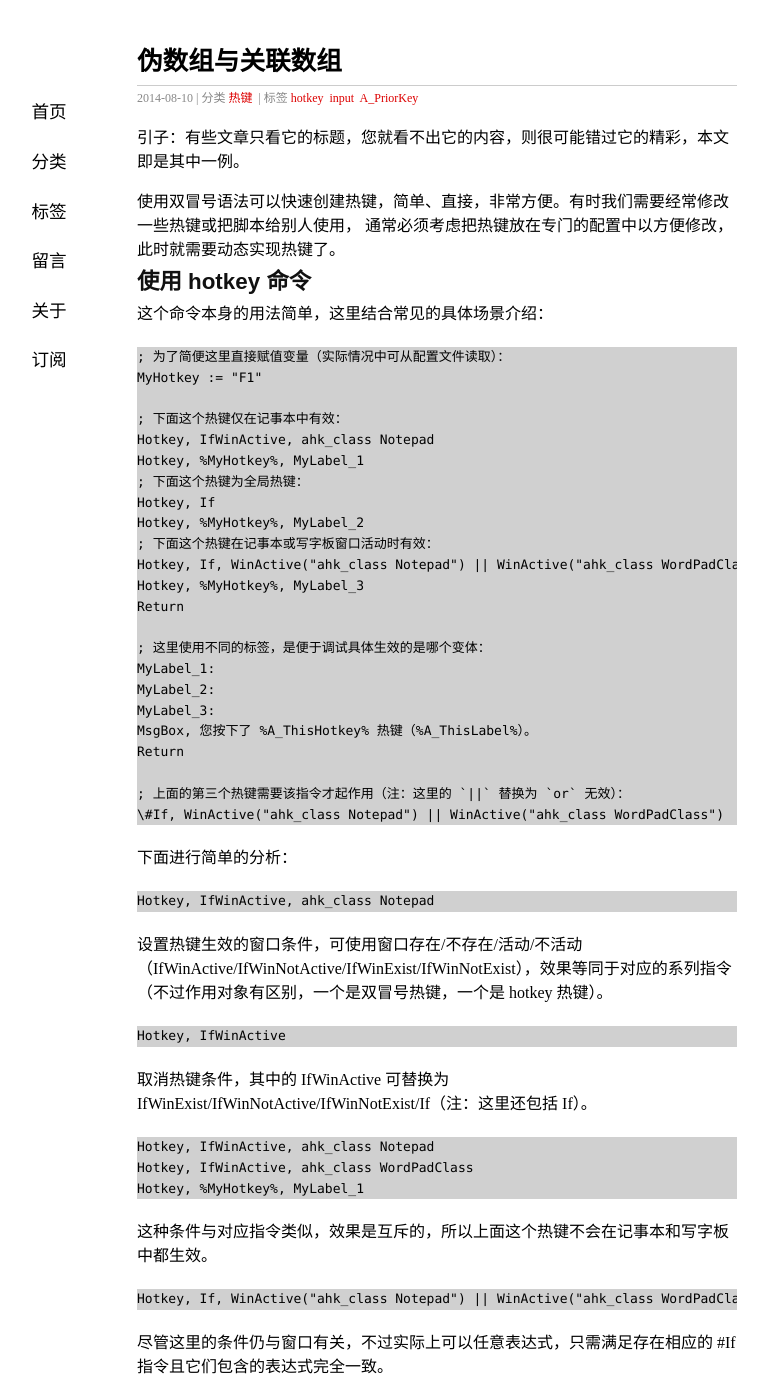
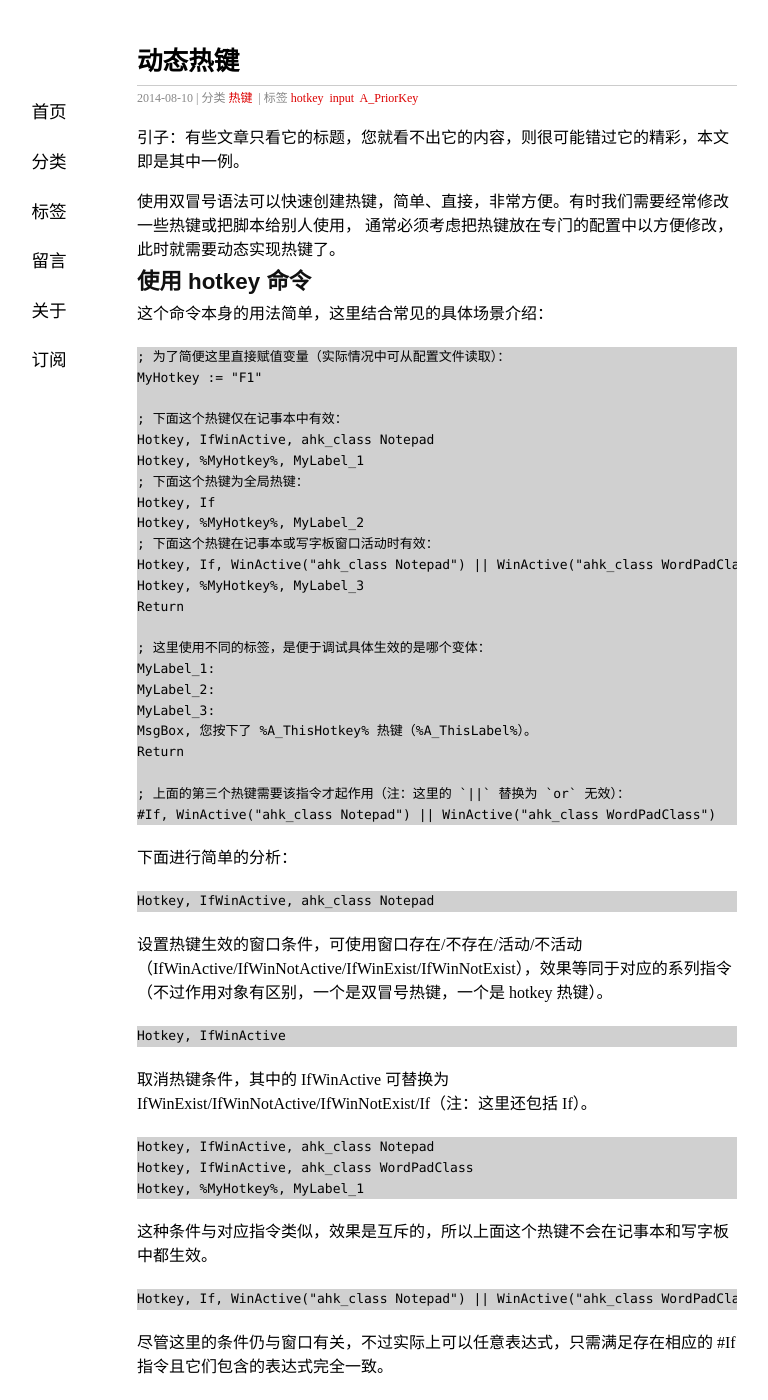
Before and after one commit to amnesiac10/amnesiac10.github.io, a Jekyll site: the page built from _posts/2014-08-10-dynamic-hotkey.md, in a window 1280 px wide and 1400 px high. Shown: the whole window, without its empty margins (203-971 px from the left). Built offline with Jekyll 4.4.1, drawn with Linux system fonts in a browser that asks for light colours; Markdown is read by kramdown in place of the engine named in the settings; comment, search, counter and statistics services are not loaded; some of the changed text lies outside the part shown.

Commit message:
Fixing...

```diff
--- a/_posts/2014-08-10-dynamic-hotkey.md
+++ b/_posts/2014-08-10-dynamic-hotkey.md
@@ -1,8 +1,8 @@
 ---
 date: 2014-08-10 10:16:23+08:00
 layout: post
-title: 伪数组与关联数组
-thread: 24
+title: 动态热键
+thread:
 categories: 热键
 tags: hotkey input A_PriorKey
 ---
@@ -38,7 +38,7 @@ MsgBox, 您按下了 %A_ThisHotkey% 热键（%A_ThisLabel%）。
 Return
 
 ; 上面的第三个热键需要该指令才起作用（注：这里的 `||` 替换为 `or` 无效）：
-\#If, WinActive("ahk_class Notepad") || WinActive("ahk_class WordPadClass")
+#If, WinActive("ahk_class Notepad") || WinActive("ahk_class WordPadClass")
 {% endhighlight %}
 
 下面进行简单的分析：
@@ -70,7 +70,7 @@ Hotkey, If, WinActive("ahk_class Notepad") || WinActive("ahk_class WordPadClass"
 尽管这里的条件仍与窗口有关，不过实际上可以任意表达式，只需满足存在相应的 #If 指令且它们包含的表达式完全一致。
 
 {% highlight ahk %}
-\#If, WinActive("ahk_class Notepad") || WinActive("ahk_class WordPadClass")
+#If, WinActive("ahk_class Notepad") || WinActive("ahk_class WordPadClass")
 {% endhighlight %}
 
 原本 #If 指令是与位置有关，但由于这个脚本中没有双冒号热键和热字串，所以这里放在什么位置关系不大。
@@ -172,8 +172,8 @@ Loop
 上面没有提到，实际上[使用 Input 是有局限性的](http://ahk8.com/thread-2133.html)，如不支持鼠标按键，而通过 [A_PriorKey](http://ahkcn.github.io/docs/Variables.htm#PriorKey) 不仅能检测到按键，还能检测到按钮（需要安装钩子）：
 
 {% highlight ahk %}
-\#InstallKeybdHook
-\#InstallMouseHook
+#InstallKeybdHook
+#InstallMouseHook
 Loop {
     ToolTip % A_PriorKey
     Sleep 100
```
